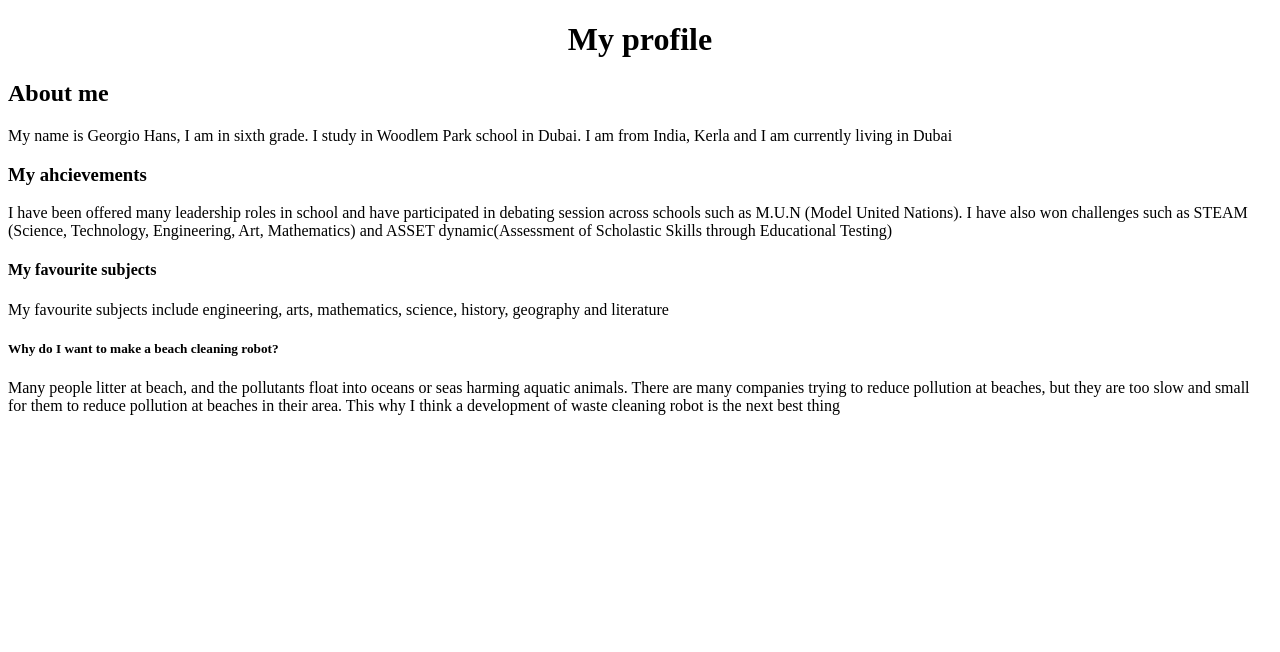
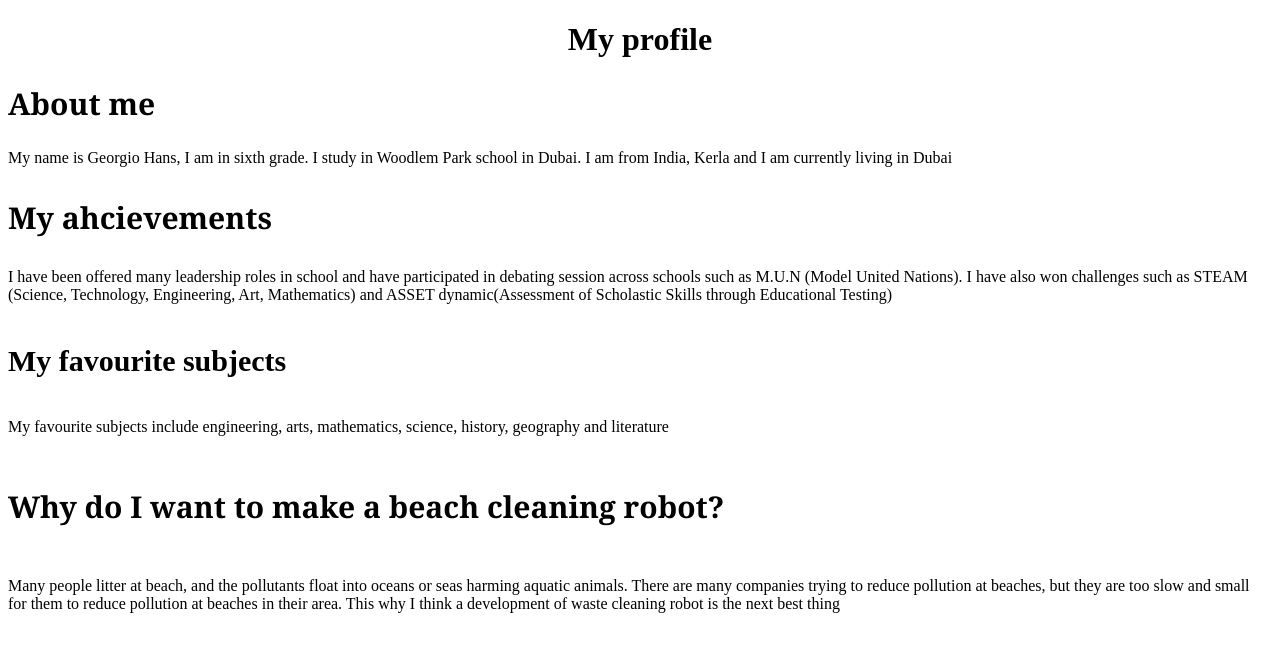
Before and after one commit to ArjunBhandari-666/Trusity-Profile-Builders, a plain HTML site: page Index.HTML in a window 1280 px wide. Drawn offline with Linux system fonts and the light colour scheme.

Commit message:
Updated style
I have updated sizes and font of the headings

```diff
--- a/Index.HTML
+++ b/Index.HTML
@@ -8,13 +8,13 @@
 </head>
 <body>
 <h1 style="text-align: center;">My profile</h1>
-<h2>About me</h2>
+<h2 style="font-size: 30px; font-family: Georgia, 'Times New Roman', Times, serif;">About me</h2>
 <p>My name is Georgio Hans, I am in sixth grade. I study in Woodlem Park school in Dubai. I am from India, Kerla and I am currently living in Dubai</p>
-<h3>My ahcievements</h3>
+<h3 style="font-size: 30px; font-family: Georgia, 'Times New Roman', Times, serif;" >My ahcievements</h3>
 <p>I have been offered many leadership roles in school and have participated in debating session across schools such as M.U.N (Model United Nations). I have also won challenges such as STEAM (Science, Technology, Engineering, Art, Mathematics) and ASSET dynamic(Assessment of Scholastic Skills through Educational Testing) </p>
-<h4>My favourite subjects</h4>
+<h4 style="font-size: 30px; font-family: ;">My favourite subjects</h4>
 <p>My favourite subjects include engineering, arts, mathematics, science, history, geography and literature</p>
-<h5>Why do I want to make a beach cleaning robot?</h5>
+<h5 style="font-size: 30px; font-family:Georgia, 'Times New Roman', Times, serif;">Why do I want to make a beach cleaning robot?</h5>
 <p>Many people litter at beach, and the pollutants float into oceans or seas harming aquatic animals. There are many companies trying to reduce pollution at beaches, but they are too slow and small for them to reduce pollution at beaches in their area. This why I think a development of waste cleaning robot is the next best thing</p>
 </body>
 
```
